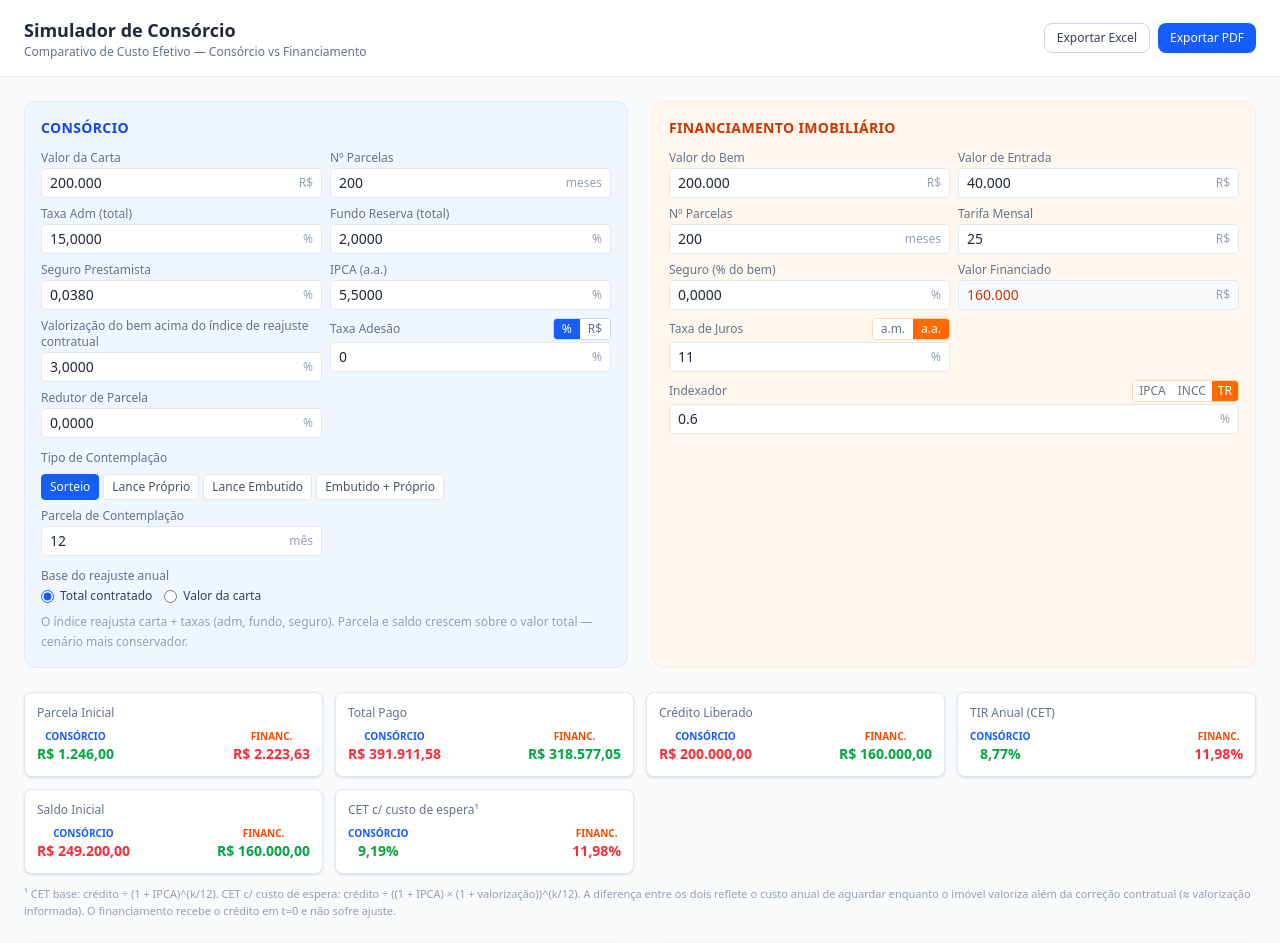
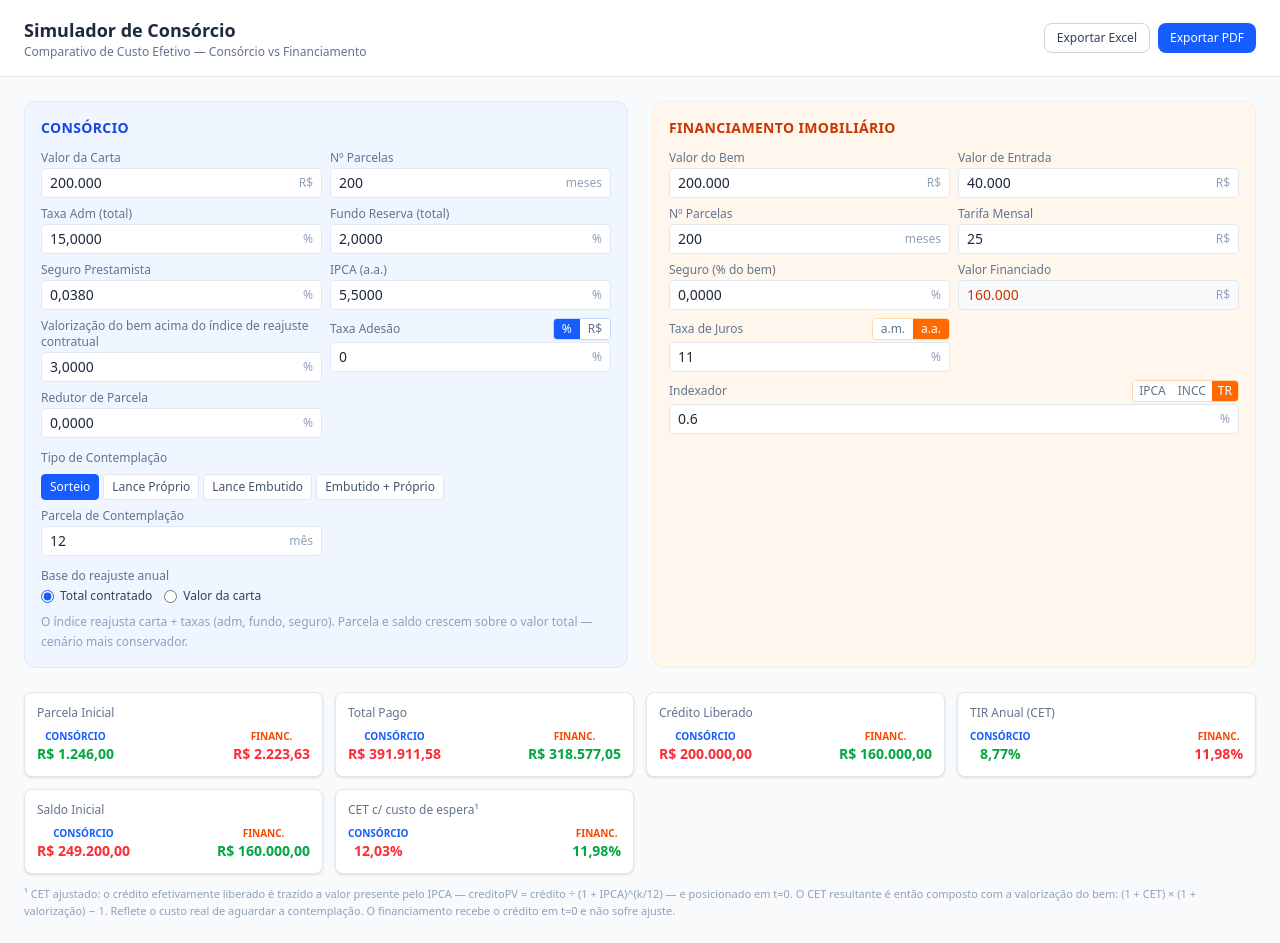
Before and after one commit to SetUp-Assessoria/cet-consorcio, a React (Vite) app: page / in a window 1280 px wide. Shown: the top 943 px of the page. Built offline with nearby package versions, Linux system fonts and the light colour scheme.

Commit message:
Revert "feat: dois CETs — base (IPCA) e c/ custo de espera (IPCA × valorização)"
This reverts commit a7f3fce939962445899d21ad0c4ef1c454d6158f.

```diff
--- a/src/App.tsx
+++ b/src/App.tsx
@@ -35,9 +35,10 @@ export default function App() {
         <ResumoCards consorcio={resultadoConsorcio} financiamento={resultadoFinanciamento} />
 
         <p className="text-[11px] text-slate-400 -mt-3">
-          ¹ CET base: crédito ÷ (1 + IPCA)^(k/12). CET c/ custo de espera: crédito ÷ ((1 + IPCA) × (1 + valorização))^(k/12).
-          A diferença entre os dois reflete o custo anual de aguardar enquanto o imóvel valoriza além da correção contratual (≈ valorização informada).
-          O financiamento recebe o crédito em t=0 e não sofre ajuste.
+          ¹ CET ajustado: o crédito efetivamente liberado é trazido a valor presente pelo IPCA —
+          creditoPV = crédito ÷ (1 + IPCA)^(k/12) — e posicionado em t=0. O CET resultante é então
+          composto com a valorização do bem: (1 + CET) × (1 + valorização) − 1. Reflete o custo real
+          de aguardar a contemplação. O financiamento recebe o crédito em t=0 e não sofre ajuste.
         </p>
 
         <Graficos
--- a/src/domain/consorcio.ts
+++ b/src/domain/consorcio.ts
@@ -112,21 +112,19 @@ export function calcularConsorcio(p: ConsorcioParams): ResultadoSimulacao {
     })
   }
 
-  // VPL: usa crédito cheio em t=0 (referência interna)
+  // CET padrão: crédito cheio em t=0 — usado para VPL e referência interna
   const fluxoCET = [creditoLiberado, ...linhas.map(l => -(l.parcela + l.lance))]
   const tirMensal = irr(fluxoCET)
   const vplVal = npv(tirMensal, fluxoCET.slice(1)) + fluxoCET[0]
 
-  // CET base: crédito a VP descontado pelo IPCA — reflete custo de aguardar a contemplação
+  // CET ajustado: crédito trazido a valor presente pelo IPCA — creditoPV = crédito ÷ (1 + IPCA)^(k/12)
+  // Equivalente ao PV(taxa_mensal, k, , crédito) da planilha (ex: k=36 → 17,62%).
+  // tirAnual expõe este valor; tirAnualOpp o compõe com a valorização do bem.
   const creditoPV = creditoLiberado / Math.pow(1 + p.ipca, p.parcelaContemplacao / 12)
   const fluxoPV = [creditoPV, ...linhas.map(l => -(l.parcela + l.lance))]
-  const tirAnual = Math.pow(1 + irr(fluxoPV), 12) - 1
-
-  // CET c/ custo de espera: desconta também pela valorização do bem acima do IPCA.
-  // A diferença entre os dois CETs ≈ valorização informada (ex: 3% a.a.).
-  const creditoPVOpp = creditoLiberado / Math.pow((1 + p.ipca) * (1 + p.valorizacaoImovel), p.parcelaContemplacao / 12)
-  const fluxoPVOpp = [creditoPVOpp, ...linhas.map(l => -(l.parcela + l.lance))]
-  const tirAnualOpp = Math.pow(1 + irr(fluxoPVOpp), 12) - 1
+  const cetPV = Math.pow(1 + irr(fluxoPV), 12) - 1
+  const tirAnual = cetPV
+  const tirAnualOpp = (1 + cetPV) * (1 + p.valorizacaoImovel) - 1
 
   return {
     saldoDevedor: totalContratado,
```
